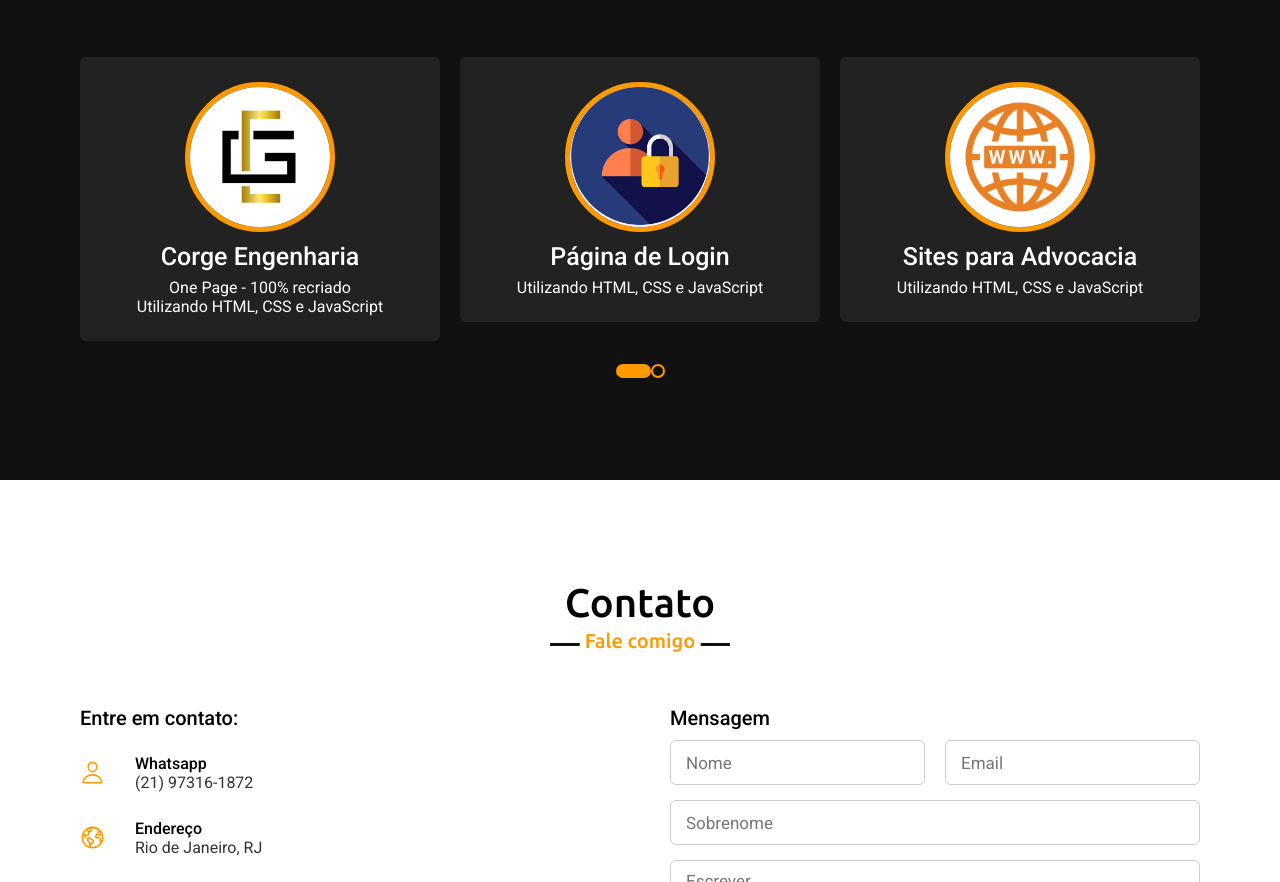
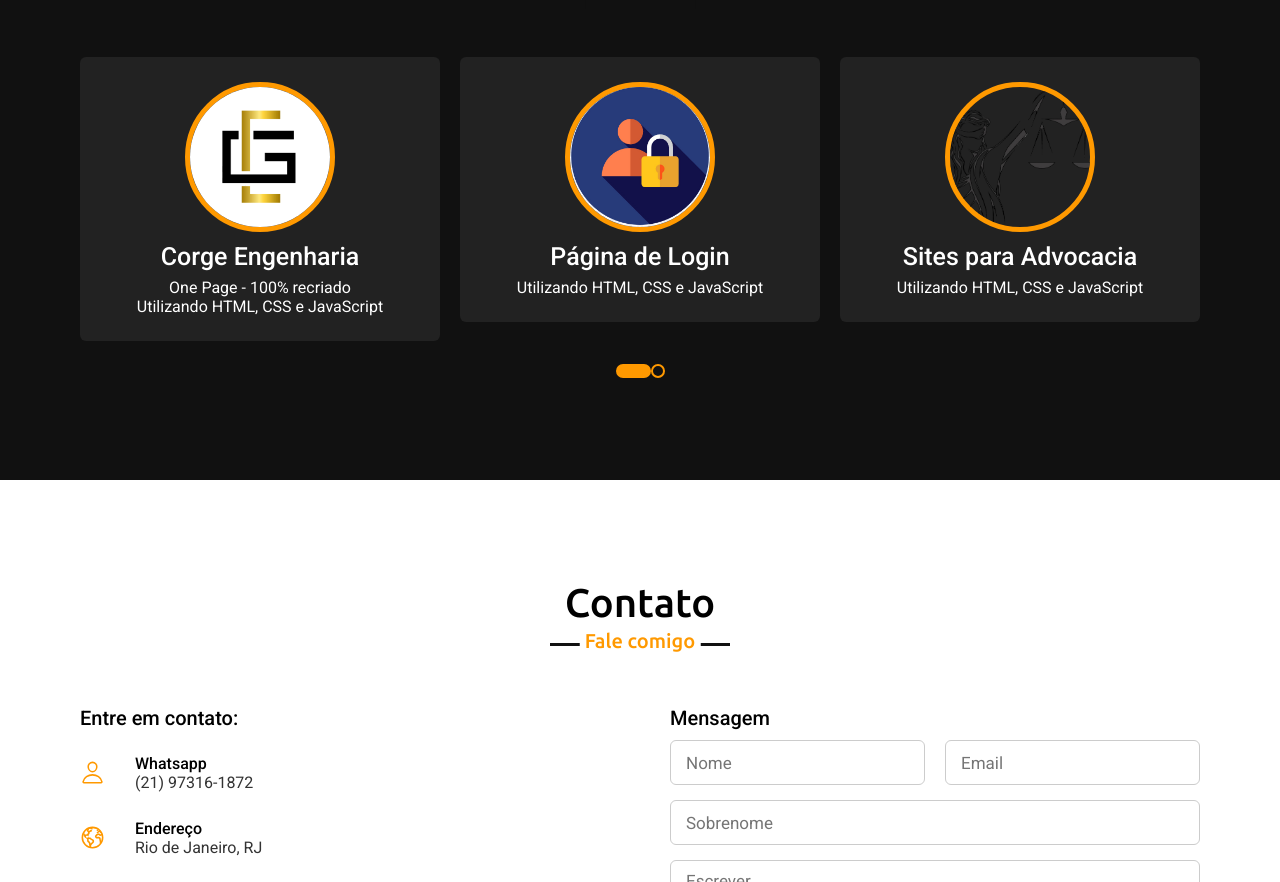
Before and after one commit to Rafael-Rangel/Portf-lio-Rafael-Rangel, a plain HTML site: page index.html in a window 1280 px wide. Shown: the part 2801-3683 px from the top of the page. Drawn offline with nearby package versions, Linux system fonts and the light colour scheme.

Commit message:
Update index.html

```diff
--- a/index.html
+++ b/index.html
@@ -173,7 +173,7 @@
             <div class="card">
                 <a href="https://rafael-rangel.github.io/P-gina-de-advogados/">
                 <div class="box">
-                    <img src="image/img-4.jpg" alt="">
+                    <img src="image/logo.jpg" alt="">
                     </a>
                     <div class="text">Sites para Advocacia</div>
                     <p>Utilizando HTML, CSS e JavaScript</p>
```
